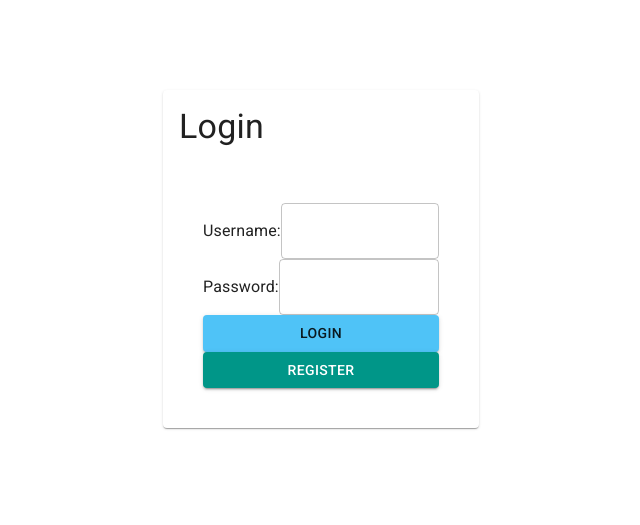
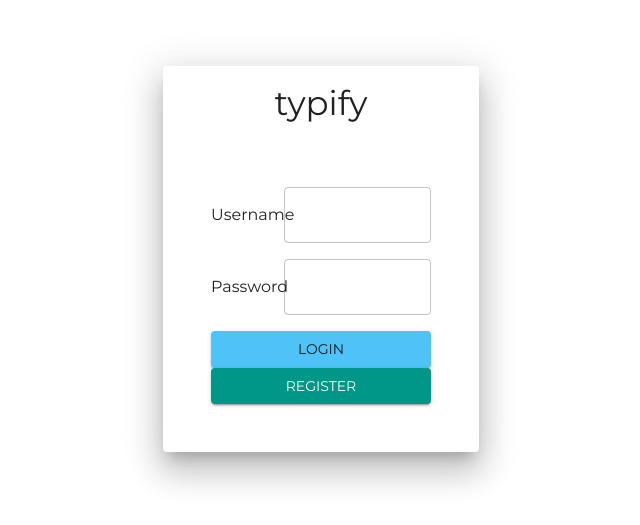
Before and after one commit to typifyApp/typify, a React (Create React App) app in the folder frontend/: page / in a window 1280 px wide. Shown: the part 149-674 px from the top of the page, without its empty margins (319-959 px from the left). Built offline with nearby package versions, Linux system fonts and the light colour scheme.

Commit message:
improved login

```diff
--- a/frontend/public/index.html
+++ b/frontend/public/index.html
@@ -30,7 +30,7 @@
       work correctly both with client-side routing and a non-root public URL.
       Learn how to configure a non-root public URL by running `npm run build`.
     -->
-    <title>Typify</title>
+    <title>typify</title>
   </head>
   <body>
     <noscript>You need to enable JavaScript to run this app.</noscript>
--- a/frontend/src/App.js
+++ b/frontend/src/App.js
@@ -23,6 +23,13 @@ const theme = createMuiTheme({
   },
   text: {
     secondary: teal[500],
+  },
+  typography: {
+    fontFamily: `'Montserrat', sans-serif;`,
+    fontSize: 14,
+    fontWeightLight: 300,
+    fontWeightRegular: 400,
+    fontWeightMedium: 500,
   },
 });
 const shuffle = (words) => {
@@ -97,7 +104,7 @@ const App = () => {
           justify="center"
           style={{ minHeight: "100vh" }}
         >
-          <Grid item xs={3}>
+          <Grid item xs={12} lg={3}>
             <Login
               username={username}
               setUsername={setUsername}
--- a/frontend/src/components/Display.js
+++ b/frontend/src/components/Display.js
@@ -34,7 +34,7 @@ const Display = ({ typedText, textToType, statistics }) => {
   let lastSpace = 0;
   return (
     <Box lineHeight={4}>
-      <Card>
+      <Card elevation={20}>
         <CardContent>
           <Statistics statistics={statistics} />
           <Typography
--- a/frontend/src/components/Login.js
+++ b/frontend/src/components/Login.js
@@ -5,6 +5,7 @@ import {
   Typography,
   Box,
   Button,
+  Grid,
 } from "@material-ui/core";
 
 const Login = ({
@@ -17,31 +18,43 @@ const Login = ({
   setLoggedIn,
 }) => {
   return (
-    <Card>
+    <Card elevation={20}>
       <CardContent>
-        <Typography variant="h4">Login</Typography>
+        <Typography
+          variant="h4"
+          align="center"
+          style={{ width: "100%", alignItems: "center" }}
+        >
+          typify
+        </Typography>
       </CardContent>
-      <Box display="flex" flexDirection="column" p={5}>
       <Box
         display="flex"
-          flexDirection="row"
-          alignItems="center"
-          justify="center"
+        flexDirection="column"
+        p={5}
+        justifyContent="space-around"
+        m={1}
       >
-          <Typography variant="body1">Username:</Typography>
+        <Box mb={2}>
+          <Grid container alignItems="center">
+            <Grid item xs={4}>
+              <Typography variant="body1">Username</Typography>
+            </Grid>
+            <Grid item xs={8}>
               <TextField
                 variant="outlined"
                 value={username}
                 onChange={(event) => setUsername(event.target.value)}
               />
+            </Grid>
+          </Grid>
         </Box>
-        <Box
-          display="flex"
-          flexDirection="row"
-          alignItems="center"
-          justify="center"
-        >
-          <Typography variant="body1">Password:</Typography>
+        <Box mb={2}>
+          <Grid container alignItems="center">
+            <Grid item xs={4}>
+              <Typography variant="body1">Password</Typography>
+            </Grid>
+            <Grid item xs={8}>
               <TextField
                 variant="outlined"
                 type="password"
@@ -49,8 +62,11 @@ const Login = ({
                 value={password}
                 onChange={(event) => setPassword(event.target.value)}
               />
+            </Grid>
+          </Grid>
         </Box>
         <Button
+          mb={3}
           variant="contained"
           color="primary"
           onClick={() => login(username, password, setLoggedIn)}
```
Lines whose indentation alone changed are shown as unchanged.
